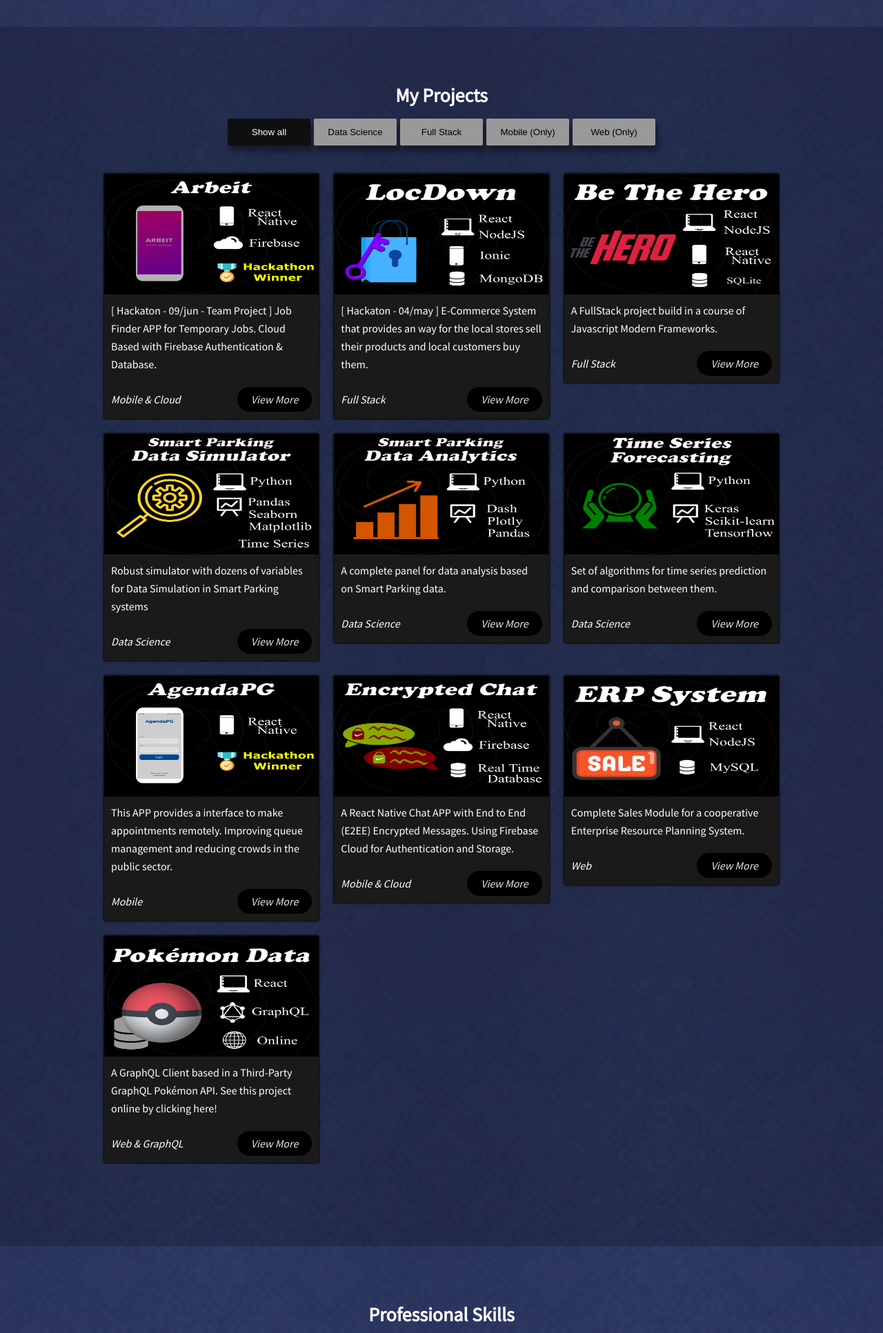
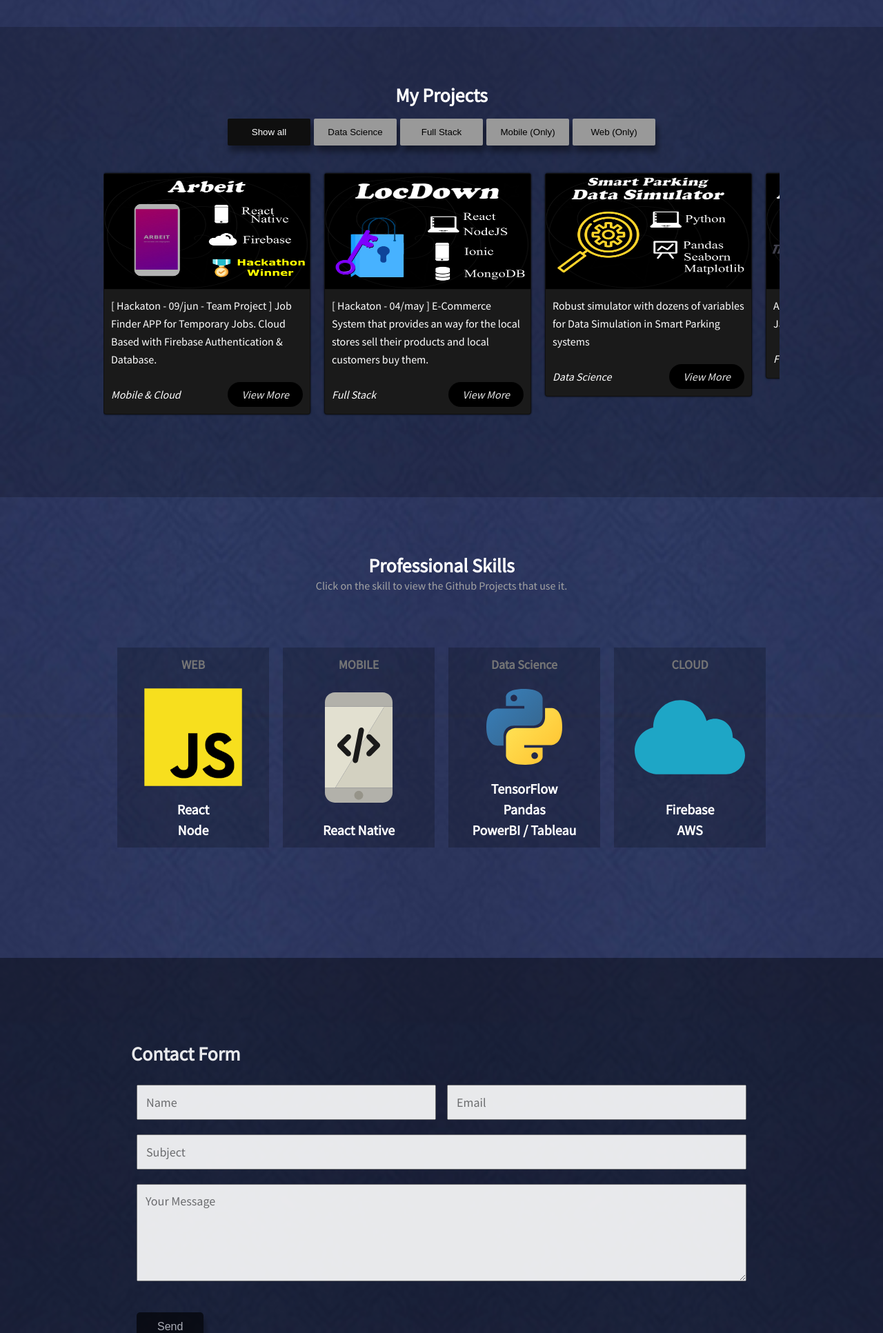
Before and after one commit to lrmendes/lrmendes.github.io, a PHP site: page / in a window 1280 px wide. Shown: the part 496-2429 px from the top of the page at 69% size. Run offline with PHP 8.4, Linux system fonts and the light colour scheme.

Commit message:
ADD >- Projects in ScrollBar & Add New Project

```diff
--- a/index.html
+++ b/index.html
@@ -132,23 +132,6 @@
         </a>
         </div>
 
-        <div class="column fullstack">
-        <a class="card" href="assets/projects/BeTheHero/Hero1.png" onclick="gtag('event', 'click', {'event_category': 'projects','event_label': 'beTheHero'})" data-lightbox="project3">
-          <div class="image">
-            <img src="assets/cards/be-the-hero4.png" />
-          </div>
-          <div class="content">
-            <p class="title text--medium">
-              A FullStack project build in a course of Javascript Modern Frameworks.
-            </p>
-            <div class="info">
-              <p class="text--medium">Full Stack</p>
-              <p class="price text--medium">View More</p>
-            </div>
-          </div>
-        </a>
-        </div>
-
         <div class="column datascience">
           <a class="card" href="https://github.com/lrmendes/SmartParking-Data-Simulator" onclick="gtag('event', 'click', {'event_category': 'projects','event_label': 'sp-data-simulator'})" target="_blank">
             <div class="image">
@@ -165,6 +148,23 @@
             </div>
           </a>
           </div>
+
+          <div class="column fullstack">
+            <a class="card" href="assets/projects/BeTheHero/Hero1.png" onclick="gtag('event', 'click', {'event_category': 'projects','event_label': 'beTheHero'})" data-lightbox="project3">
+              <div class="image">
+                <img src="assets/cards/be-the-hero4.png" />
+              </div>
+              <div class="content">
+                <p class="title text--medium">
+                  A FullStack project build in a course of Javascript Modern Frameworks.
+                </p>
+                <div class="info">
+                  <p class="text--medium">Full Stack</p>
+                  <p class="price text--medium">View More</p>
+                </div>
+              </div>
+            </a>
+            </div>
 
         <div class="column datascience">
           <a class="card" href="https://github.com/lrmendes/SmartParking-Data-Analysis-Dashboard" onclick="gtag('event', 'click', {'event_category': 'projects','event_label': 'sp-data-analytics'})" target="_blank">
@@ -268,6 +268,23 @@
         </a>
         </div>
 
+        <div class="column mobile">
+          <a class="card" href="assets/projects/coefsimu/coef1.jpeg" onclick="gtag('event', 'click', {'event_category': 'projects','event_label': 'coefsimu'})" data-lightbox="project6">
+            <div class="image">
+              <img src="assets/cards/coefsimu.png" />
+            </div>
+            <div class="content">
+              <p class="title text--medium">
+                App to simulate academic coefficients for UTFPR students.
+              </p>
+              <div class="info">
+                <p class="text--medium">Mobile</p>
+                <p class="price text--medium">View More</p>
+              </div>
+            </div>
+          </a>
+          </div>
+
       </section>
     </section>
     </main>
@@ -275,6 +292,7 @@
     <div class="bg2">
       <section id="skills">
         <h3>Professional Skills</h3>
+        <p id="skills-p">Click on the skill to view the Github Projects that use it.</p>
         <ul class="skills">
             <li><a href="https://github.com/lrmendes?tab=repositories&language=javascript"  onclick="gtag('event', 'click', {'event_category': 'skills','event_label': 'Web'})" target="_blank" style="text-decoration: none;">
                 <h4>WEB</h4>
@@ -289,7 +307,7 @@
                 <img class="know-icons" src="assets/know-mobile.svg" alt="logo do framework React">
                 <h4 class="plus">React Native</h4>
             </a></li>
-            <li><a href="https://github.com/lrmendes?tab=repositories&language=python" target="_blank" onclick="gtag('event', 'click', {'event_category': 'skills','event_label': 'MachineLearning'})" style="text-decoration: none;">
+            <li><a href="https://github.com/lrmendes?tab=repositories&q=python+in%3Adescription%2Creadme" target="_blank" onclick="gtag('event', 'click', {'event_category': 'skills','event_label': 'MachineLearning'})" style="text-decoration: none;">
               <h4>Data Science</h4>
               <img class="know-icons" src="assets/python2.svg" alt="logo do framework React">
               <div>
@@ -357,6 +375,9 @@
     <a style="display: hidden" href="assets/projects/AgendaPG/app2.jpeg" data-lightbox="project5"></a>
     <a style="display: hidden" href="assets/projects/AgendaPG/app3.jpeg" data-lightbox="project5"></a>
 
+    <a style="display: hidden" href="assets/projects/CoefSimu/coef2.jpeg" data-lightbox="project6"></a>
+    <a style="display: hidden" href="assets/projects/CoefSimu/coef3.gif" data-lightbox="project6"></a>
+
     <script src="topmenu.js"></script>
     <script src="projects.js"></script>
     <script src="js/lightboxjs/js/lightbox-plus-jquery.min.js"></script>
--- a/style2-2.css
+++ b/style2-2.css
@@ -7,8 +7,9 @@
     --dark2: #1a1a1a;
     --light: #FFFFFF;
     --lgray: #757575;
+    --lgray2: #e6e6e6;
     --lgray3: #cfcfcf;
-    --lgray2: #e6e6e6;
+    --lgray4: #a3a3a3;
     --dgray: #ffffff;
 
     --primaryButton: #000000;
@@ -23,6 +24,7 @@
 
 html {
   font-size: 70%;
+  scroll-behavior: smooth;
 }
 
 body {
@@ -122,6 +124,10 @@
   top: 0;
   width: 100%;
   z-index:10;
+}
+
+#projects {
+
 }
 
 /* ---------------------------- */
@@ -317,9 +323,26 @@
   max-width: 1200px;
   margin: auto;
   display: grid;
-  grid-template-columns: repeat(auto-fit, minmax(300px, 300px));
+  grid-template-columns: repeat(15, minmax(300px, 300px));
   grid-gap: 20px;
-  justify-content: center;
+  overflow-y: hidden;
+  overflow-x: scroll;
+  max-height: 450px;
+}
+
+.cards::-webkit-scrollbar {
+  width: 1em;
+}
+
+.cards::-webkit-scrollbar-track {
+  background-color: #0b131f;
+  border-radius: 5px;
+}
+
+.cards::-webkit-scrollbar-thumb {
+  background-color: darkgrey;
+  /*outline: 1px solid slategrey;*/
+  border-radius: 5px;
 }
 
 .text--medium {
@@ -428,12 +451,13 @@
   padding: 80px 20px;
 }
 
-#skills {
-
+#skills h3{
+  text-align: center;
 }
 
-#skills h3{
+#skills-p {
   text-align: center;
+  color: var(--lgray4);
 }
 
 .skills a {
@@ -458,6 +482,7 @@
 
 .skills li:hover {
   background: rgba(0,0,0,0.4);
+  padding: 5px;
 }
 
 .know-icons {
@@ -641,7 +666,7 @@
 
   .cards {
     max-width: 980px;
-    grid-template-columns: repeat(auto-fit, minmax(300px, 1fr));
+    /*grid-template-columns: repeat(auto-fit, minmax(300px, 1fr));*/
   }
 
   section.about .container {
@@ -709,7 +734,7 @@
   }
 
   .cards {
-    grid-template-columns: repeat(auto-fit, minmax(250px, 1fr));
+    /*grid-template-columns: repeat(auto-fit, minmax(250px, 1fr));*/
     gap: 15px;
   }
 
```
Also changed, not shown: assets/cards/coefsimu.png (added), assets/cards/sp-data-simulator.png, assets/projects/CoefSimu/coef1.jpeg (added), assets/projects/CoefSimu/coef2.jpeg (added), assets/projects/CoefSimu/coef3.gif (added).
